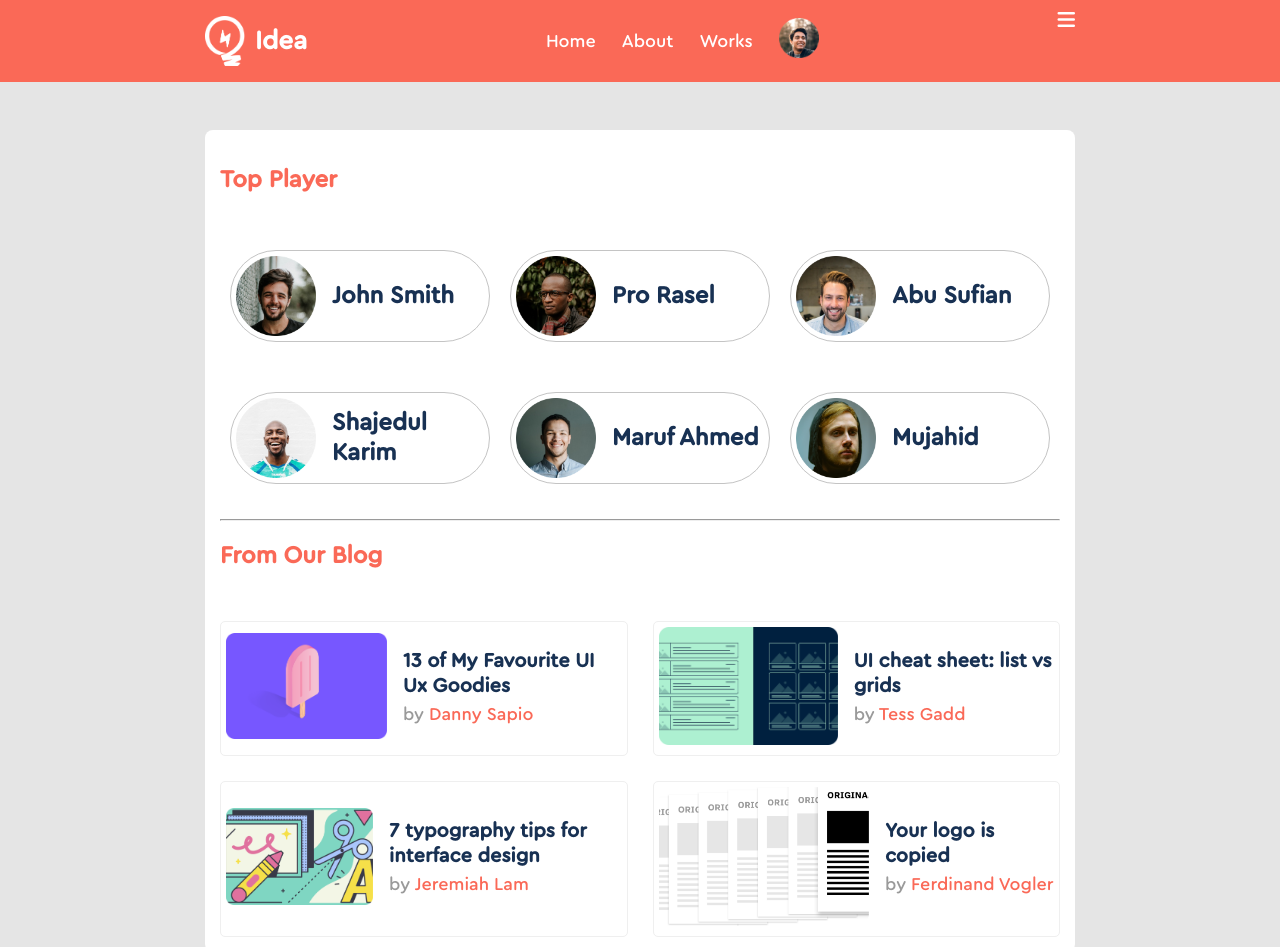
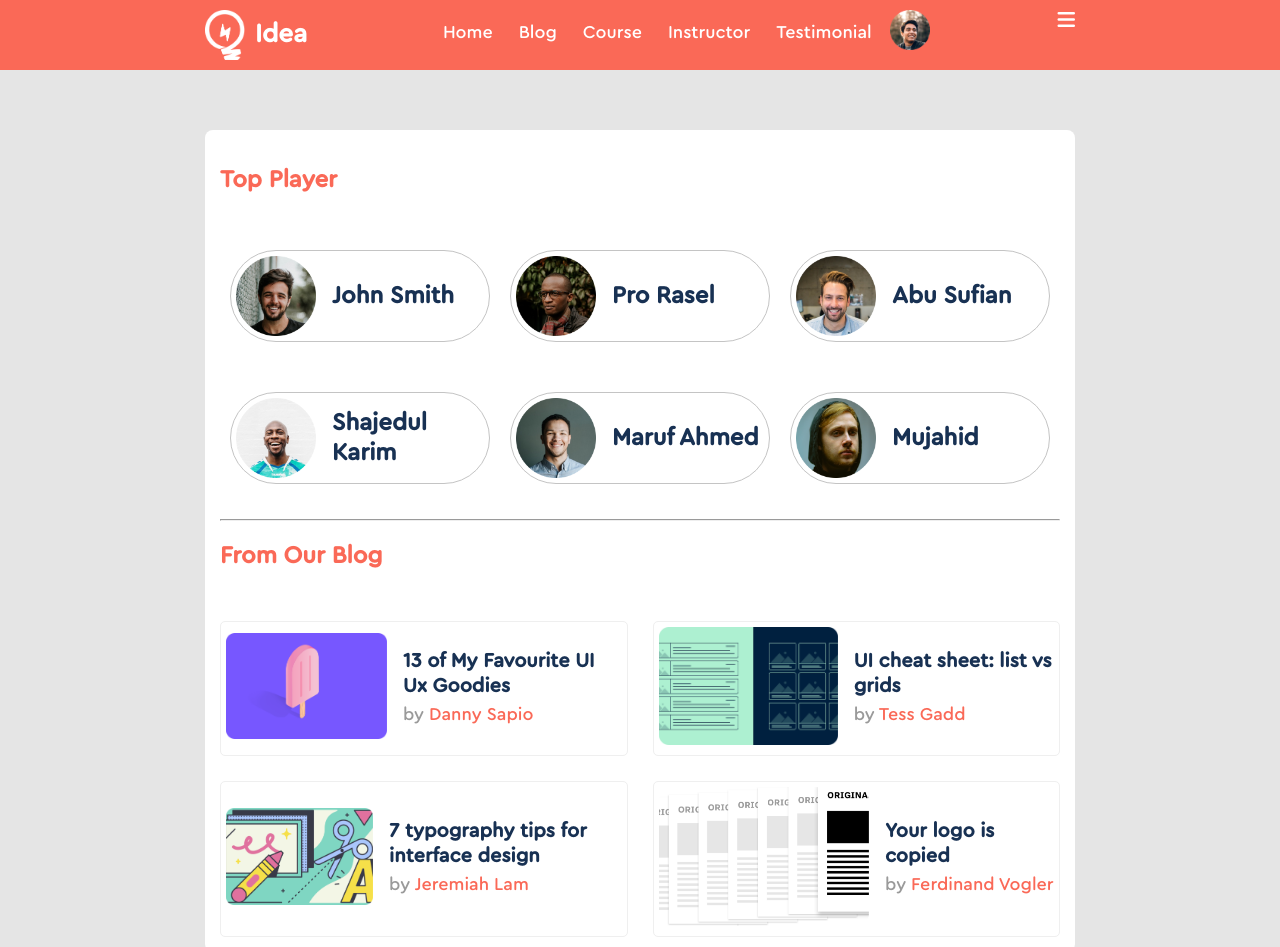
Before and after one commit to AriyanShihab/leaderBord, a plain HTML site: page index.html in a window 1280 px wide. Shown: the top 947 px of the page. Drawn offline with Linux system fonts and the light colour scheme.

```diff
--- a/index.html
+++ b/index.html
@@ -36,9 +36,11 @@
                 </div>
                 <div class="nav-right">
                     <ul class="menu">
-                        <li>Home</li>
-                        <li>About</li>
-                        <li>Works</li>
+                        <li><a href="#one">Home</a></li>
+                        <li><a href="#two">Blog</a></li>
+                        <li><a href="#three">Course</a></li>
+                        <li><a href="#four">Instructor</a></li>
+                        <li><a href="#five">Testimonial</a></li>
                         <li>
                             <img src="./images/icons/profile.png" alt="" class="profile" />
                         </li>
@@ -49,7 +51,7 @@
         </nav>
     </header>
     <main>
-        <section class="top-players">
+        <section class="top-players" id="one">
             <div class="container">
                 <h2 class="section-heading">Top Player</h2>
                 <!-- player holder -->
@@ -82,7 +84,7 @@
                 <hr />
                 <h2 class="section-heading">From Our Blog</h2>
                 <!-- blogs -->
-                <div class="blog-container">
+                <div class="blog-container" id="two">
                     <!-- article one -->
                     <article class="blog">
                         <div class="blog-img">
@@ -141,7 +143,7 @@
         </section>
     </main>
     <!-- courses -->
-    <section class="courses">
+    <section class="courses" id="three">
         <div class="container pb-50">
             <h2 class="section-heading">Top Courses</h2>
             <div class="courses-container">
@@ -219,7 +221,7 @@
         </div>
     </section>
 
-    <section class="instruction">
+    <section class="instruction" id="four">
         <div class="container">
             <h2 class="section-heading">our Ginious Instructor</h2>
 
@@ -303,7 +305,7 @@
         </div>
     </section>
 
-    <section class="testimonial">
+    <section class="testimonial" id="five">
         <div class="container">
             <h2 class="section-heading lg">what they said</h2>
 
--- a/styles/base.css
+++ b/styles/base.css
@@ -1,6 +1,11 @@
 @font-face {
     font-family: ciraPro;
     src: url(../webFonts/Fontspring-DEMO-ceraroundpro-medium.otf);
+}
+
+html {
+    scroll-behavior: smooth;
+    scroll-padding: 100px;
 }
 
 p {
@@ -94,7 +99,7 @@ nav {
     gap: 10px;
 }
 
-.menu li {
+.menu li a {
     color: var(--foreGround);
     font-size: 18px;
     margin: 8px;
```
